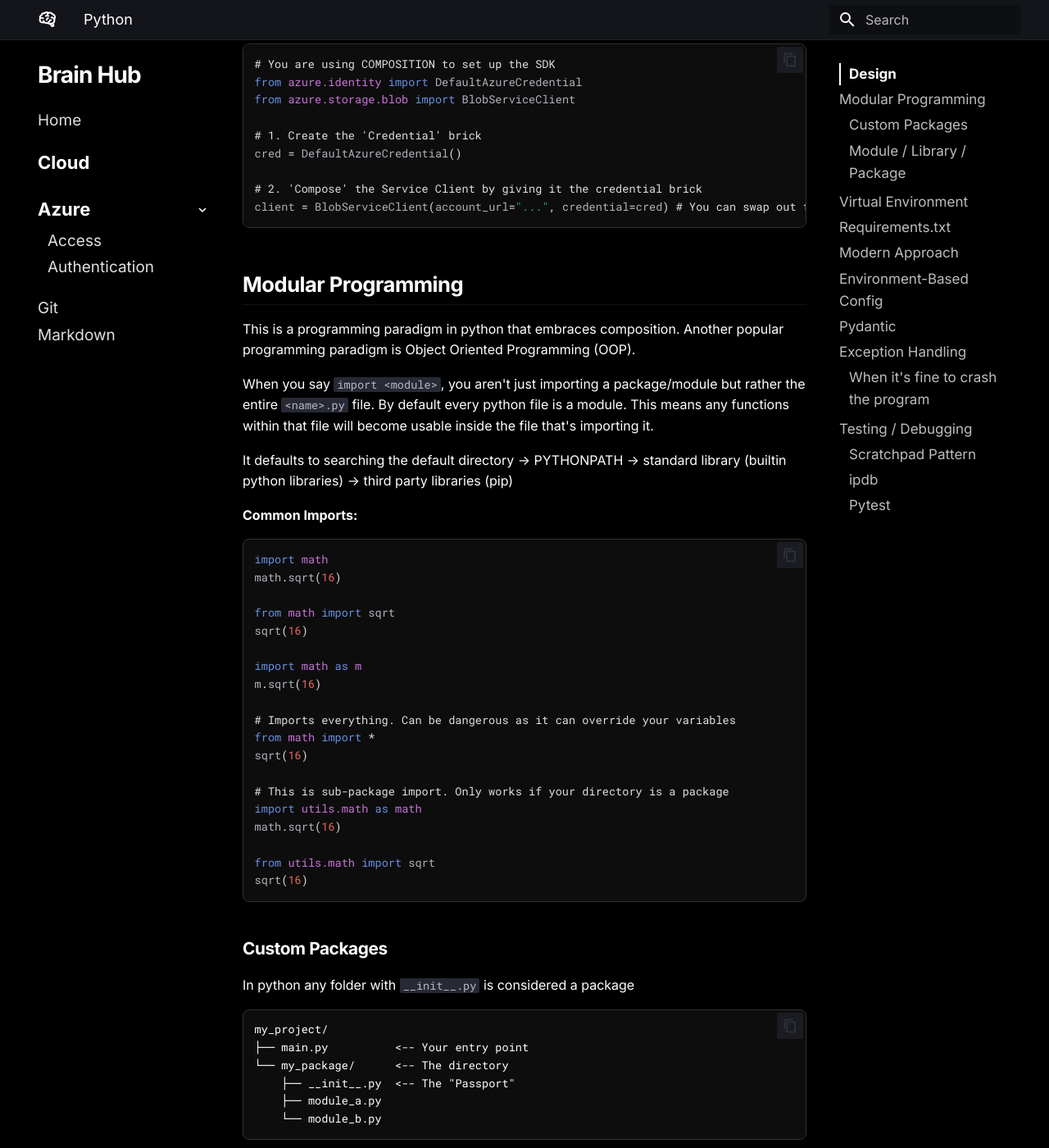
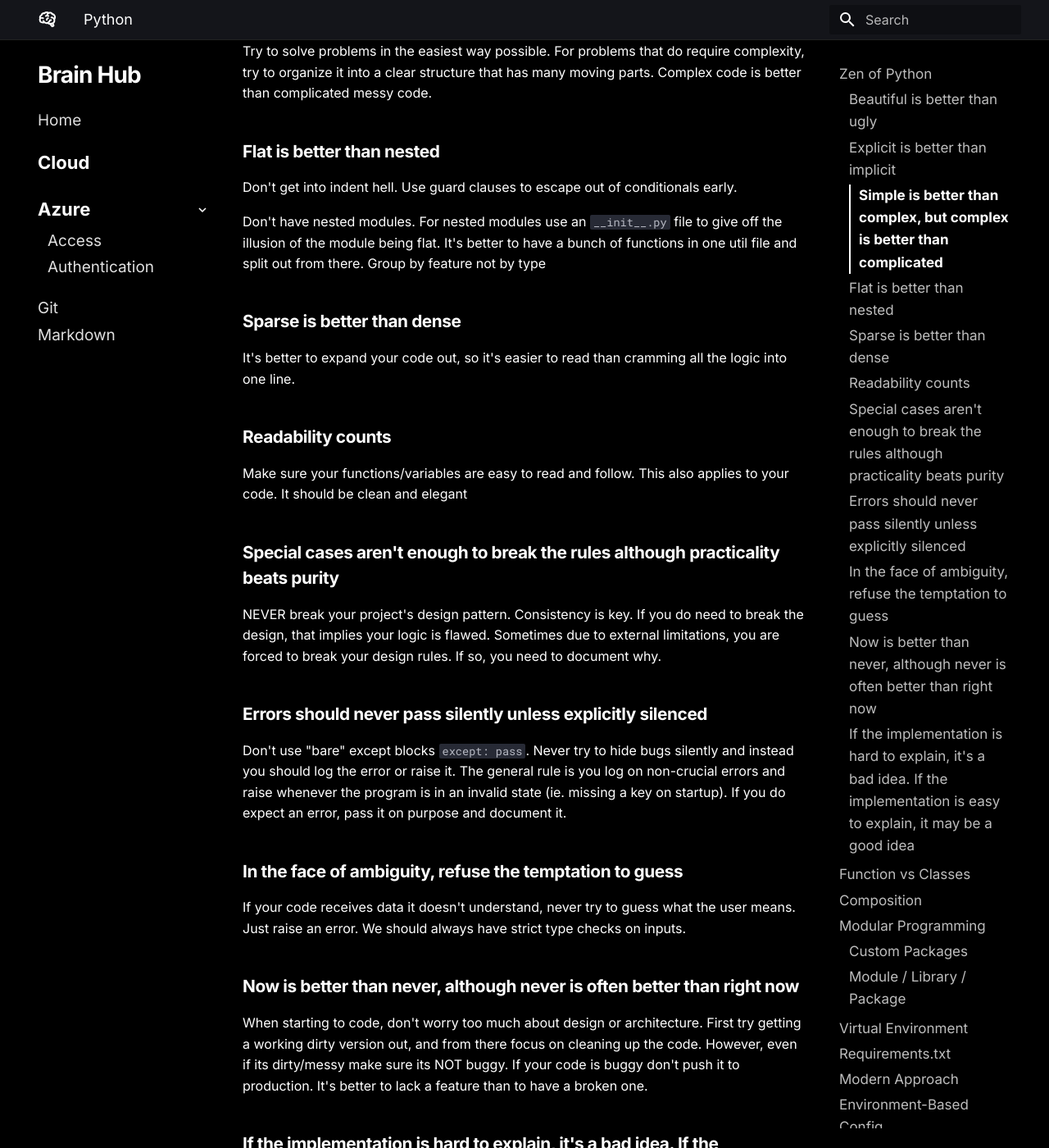
Before and after one commit to Brian-Lin-2/brain-hub, an MkDocs documentation site: the page built from docs/python.md, in a window 1280 px wide and 1400 px high, scrolled down 794 px. Shown: the whole window at 82% size. Built offline with MkDocs 1.6.1 and Material for MkDocs 9.7.7, drawn with Linux system fonts in a browser that asks for light colours; some of the changed text lies outside the part shown.

````diff
--- a/docs/python.md
+++ b/docs/python.md
@@ -1,6 +1,66 @@
 # Python
 
-## Design
+## Zen of Python
+
+These are 19 principles of Python code that serve as a guide for making architectural decisions that prioritize long-term maintainability
+
+### Beautiful is better than ugly
+
+Python code should follow **PEP8** styling guide. Clean indentation, consistent naming, and logical grouping.
+
+### Explicit is better than implicit
+
+Always be clear with what your code is doing
+
+```python
+from module import * # Implicit (unclear)
+from module import function # Explicit (clear)
+from module; module.function() # Explicit (clear)
+```
+
+### Simple is better than complex, but complex is better than complicated
+
+Try to solve problems in the easiest way possible. For problems that do require complexity, try to organize it into a clear structure that has many moving parts. Complex code is better than complicated messy code.
+
+### Flat is better than nested
+
+Don't get into indent hell. Use guard clauses to escape out of conditionals early.
+
+Don't have nested modules. For nested modules use an `__init__.py` file to give off the illusion of the module being flat. It's better to have a bunch of functions in one util file and split out from there. Group by feature not by type
+
+### Sparse is better than dense
+
+It's better to expand your code out, so it's easier to read than cramming all the logic into one line.
+
+### Readability counts
+
+Make sure your functions/variables are easy to read and follow. This also applies to your code. It should be clean and elegant
+
+### Special cases aren't enough to break the rules although practicality beats purity
+
+NEVER break your project's design pattern. Consistency is key. If you do need to break the design, that implies your logic is flawed. Sometimes due to external limitations, you are forced to break your design rules. If so, you need to document why.
+
+### Errors should never pass silently unless explicitly silenced
+
+Don't use "bare" except blocks `except: pass`. Never try to hide bugs silently and instead you should log the error or raise it. The general rule is you log on non-crucial errors and raise whenever the program is in an invalid state (ie. missing a key on startup). If you do expect an error, pass it on purpose and document it.
+
+### In the face of ambiguity, refuse the temptation to guess
+
+If your code receives data it doesn't understand, never try to guess what the user means. Just raise an error. We should always have strict type checks on inputs.
+
+### Now is better than never, although never is often better than right now
+
+When starting to code, don't worry too much about design or architecture. First try getting a working dirty version out, and from there focus on cleaning up the code. However, even if its dirty/messy make sure its NOT buggy. If your code is buggy don't push it to production. It's better to lack a feature than to have a broken one.
+
+### If the implementation is hard to explain, it's a bad idea. If the implementation is easy to explain, it may be a good idea
+
+Simplicity is a strong signal of high-quality engineering. This means if possible, abstraction is your friend.
+
+## Function vs Classes
+
+Most of the times you want to use functions over classes in Python as it is easier to manage and use. The only time you would need to use a class is when you have state that you need to persist or you need to bundle a group of data/behavior.
+
+## Composition
 
 Composition is the new design approach of building complex objects by combining smaller, simpler objects. It's main concept is a 'Has-A' relationship.
 
````
Also changed, not shown: docs/networking.md (added, +56 -0 lines).
